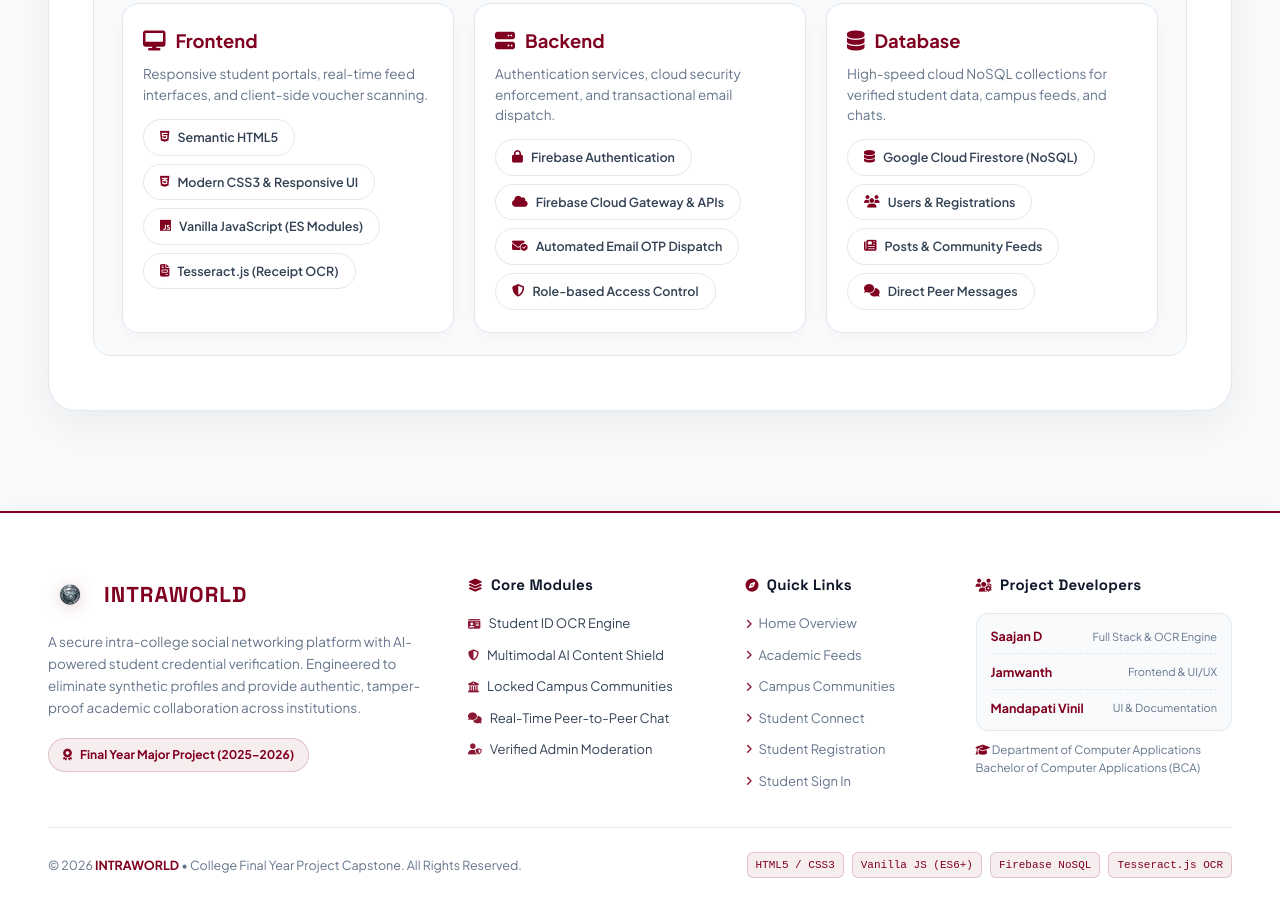
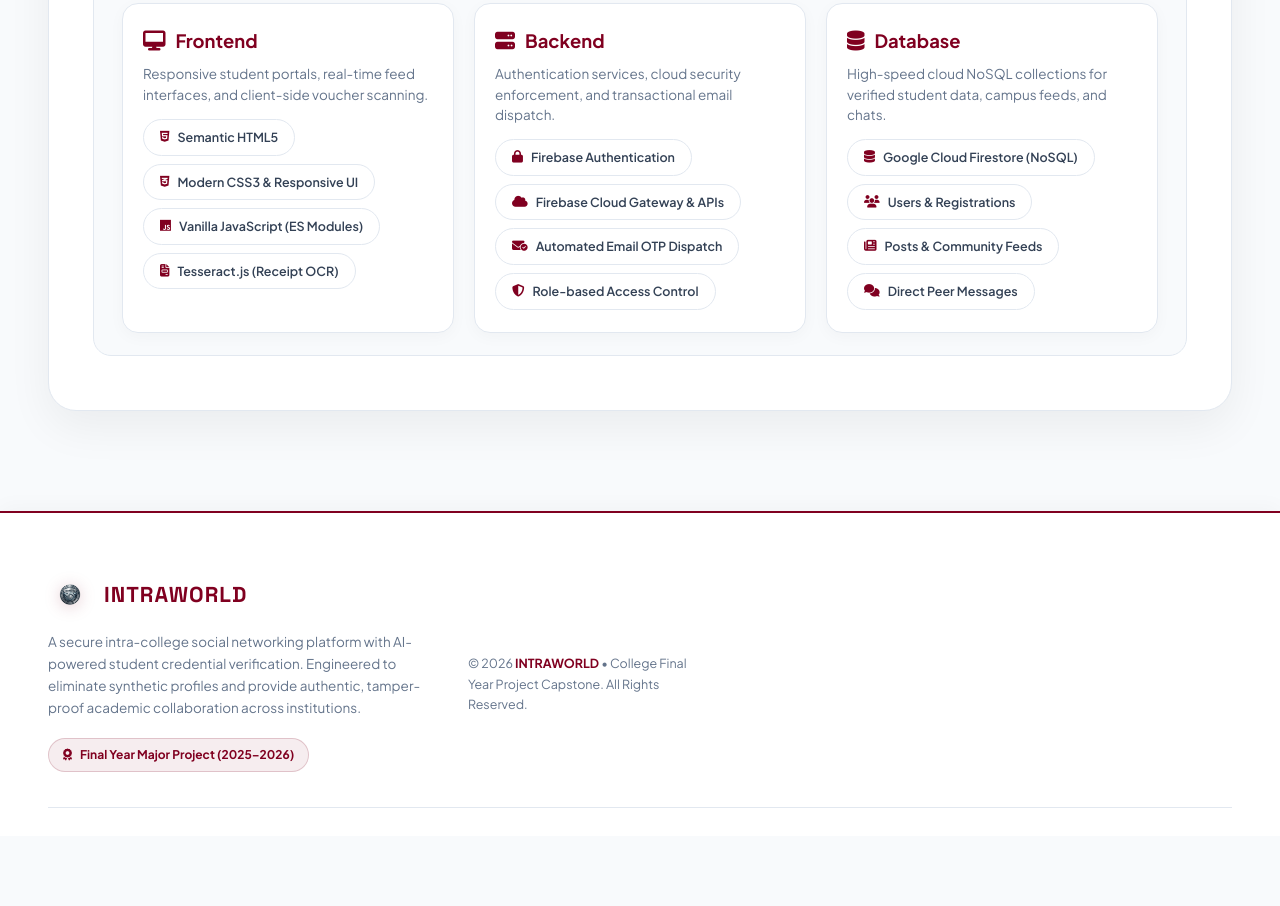
Before and after one commit to saajand34-pixel/IntraWorld, a website: page public/index.html in a window 1280 px wide. Shown: the part 4565-5471 px from the top of the page. After the commit the page ends 5401 px from the top, so only its background shows below. Drawn offline with Linux system fonts and the light colour scheme.

Commit message:
Add files via upload

```diff
--- a/public/index.html
+++ b/public/index.html
@@ -1481,67 +1481,11 @@
                     </div>
                 </div>
 
-                <!-- Column 2: Core Engineering Modules -->
-                <div class="footer-col">
-                    <h4><i class="fa-solid fa-layer-group"></i> Core Modules</h4>
-                    <ul class="footer-list">
-                        <li><i class="fa-solid fa-id-card"></i> Student ID OCR Engine</li>
-                        <li><i class="fa-solid fa-shield-halved"></i> Multimodal AI Content Shield</li>
-                        <li><i class="fa-solid fa-building-columns"></i> Locked Campus Communities</li>
-                        <li><i class="fa-solid fa-comments"></i> Real-Time Peer-to-Peer Chat</li>
-                        <li><i class="fa-solid fa-user-shield"></i> Verified Admin Moderation</li>
-                    </ul>
-                </div>
-
-                <!-- Column 3: Platform Navigation -->
-                <div class="footer-col">
-                    <h4><i class="fa-solid fa-compass"></i> Quick Links</h4>
-                    <ul class="footer-list">
-                        <li><a href="index.html"><i class="fa-solid fa-angle-right"></i> Home Overview</a></li>
-                        <li><a href="posts.html"><i class="fa-solid fa-angle-right"></i> Academic Feeds</a></li>
-                        <li><a href="community.html"><i class="fa-solid fa-angle-right"></i> Campus Communities</a></li>
-                        <li><a href="connect.html"><i class="fa-solid fa-angle-right"></i> Student Connect</a></li>
-                        <li><a href="register.html"><i class="fa-solid fa-angle-right"></i> Student Registration</a></li>
-                        <li><a href="login.html"><i class="fa-solid fa-angle-right"></i> Student Sign In</a></li>
-                    </ul>
-                </div>
-
-                <!-- Column 4: Project Developers & Department -->
-                <div class="footer-col">
-                    <h4><i class="fa-solid fa-users-gear"></i> Project Developers</h4>
-                    <div class="footer-dev-card">
-                        <div class="footer-dev-item">
-                            <span class="footer-dev-name">Saajan D</span>
-                            <span class="footer-dev-role">Full Stack &amp; OCR Engine</span>
-                        </div>
-                        <div class="footer-dev-item">
-                            <span class="footer-dev-name">Jamwanth</span>
-                            <span class="footer-dev-role">Frontend &amp; UI/UX</span>
-                        </div>
-                        <div class="footer-dev-item">
-                            <span class="footer-dev-name">Mandapati Vinil</span>
-                            <span class="footer-dev-role">UI &amp; Documentation</span>
-                        </div>
-                    </div>
-                    <div class="footer-academic-note">
-                        <i class="fa-solid fa-graduation-cap" style="color: #800020;"></i> Department of Computer Applications<br>
-                        Bachelor of Computer Applications (BCA)
-                    </div>
-                </div>
-
-            </div>
-
             <!-- Bottom Sub-Footer Bar -->
             <div class="footer-bottom-bar">
                 <div class="footer-copyright">
                     &copy; 2026 <strong>INTRAWORLD</strong> • College Final Year Project Capstone. All Rights Reserved.
                 </div>
-                <div class="footer-tech-tags">
-                    <span class="footer-tech-tag">HTML5 / CSS3</span>
-                    <span class="footer-tech-tag">Vanilla JS (ES6+)</span>
-                    <span class="footer-tech-tag">Firebase NoSQL</span>
-                    <span class="footer-tech-tag">Tesseract.js OCR</span>
-                </div>
             </div>
         </div>
     </footer>
```
